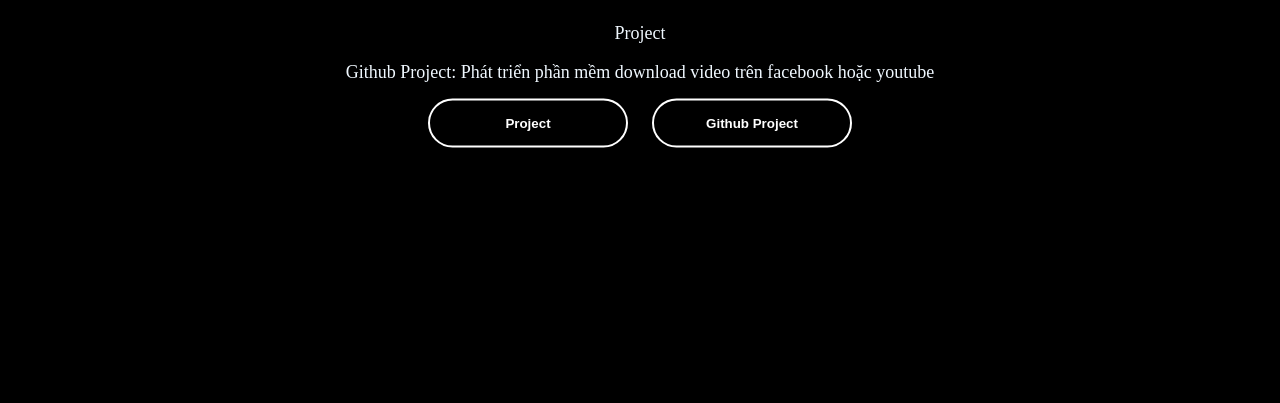
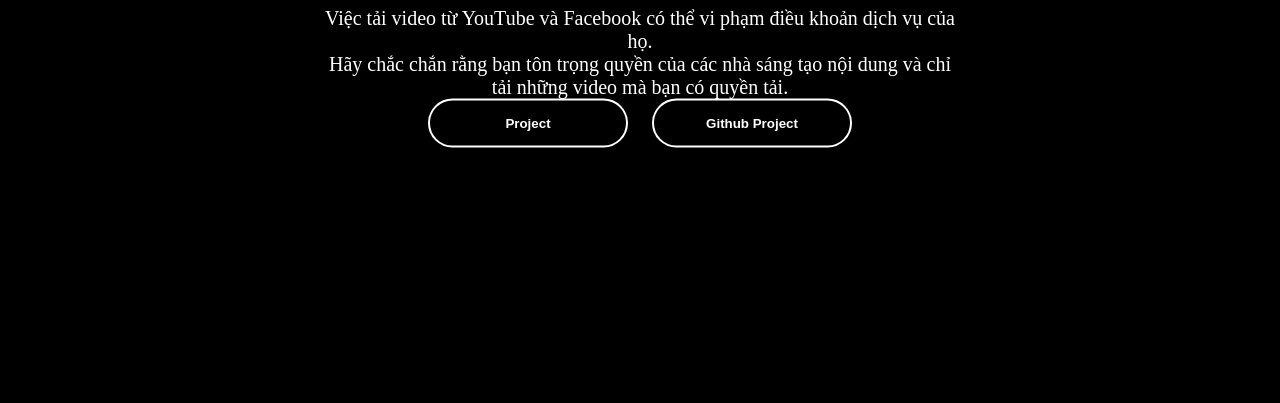
Before and after one commit to mquan2002/Python_Download, a plain HTML site: page index.html in a window 1280 px wide. Shown: the part 397-800 px from the top of the page. Drawn offline with Linux system fonts and the light colour scheme.

Commit message:
update-python-tuanman1
update-python-tuanman1

```diff
--- a/css/index.css
+++ b/css/index.css
@@ -78,16 +78,16 @@ span{
     margin-top: 50px;
 }
 .profile p{
-    margin: 0;
+    font-size: 20px;
 }
-.profile a{
+.content a{
     color: aliceblue;
     text-decoration: none;
     font-size: large;
     cursor: none;
 }
-.profile a:hover{
-    color: rgb(28, 86, 194);
+.profile p:hover{
+    color: red;
     transition: 0.5s;
     cursor: none;
 }
--- a/index.html
+++ b/index.html
@@ -14,9 +14,8 @@
     <div class="cursorFollow"></div>
     <h1 class="title">Nhóm 26</h1>
     <div class="profile">
-        <p><a href="interface.html">Project</a></p>
-            <br>
-        <p><a href="https://github.com/tuanman3/Python_Download/tree/python_tuanman">Github Project: Phát triển phần mềm download video trên facebook hoặc youtube</a></p>
+        <p> Việc tải video từ YouTube và Facebook có thể vi phạm điều khoản dịch vụ của họ.
+            <br> Hãy chắc chắn rằng bạn tôn trọng quyền của các nhà sáng tạo nội dung và chỉ tải những video mà bạn có quyền tải.</p>
     </div>
     <div class="content">
         <a href="interface.html"><button class="btn2" type="button"><span></span>Project</button></a>
```
Also changed, not shown: images/download.png (added), images/error1.png (added), images/error2.png (added), images/h1.png (added), images/h2.png (added), images/h3.png (added), images/h4.png (added), images/h5.png (added), images/h6.png (added), images/h7.png (added), images/h8.png (added), images/h9.png (added), images/update.png (added), 1 other file.
